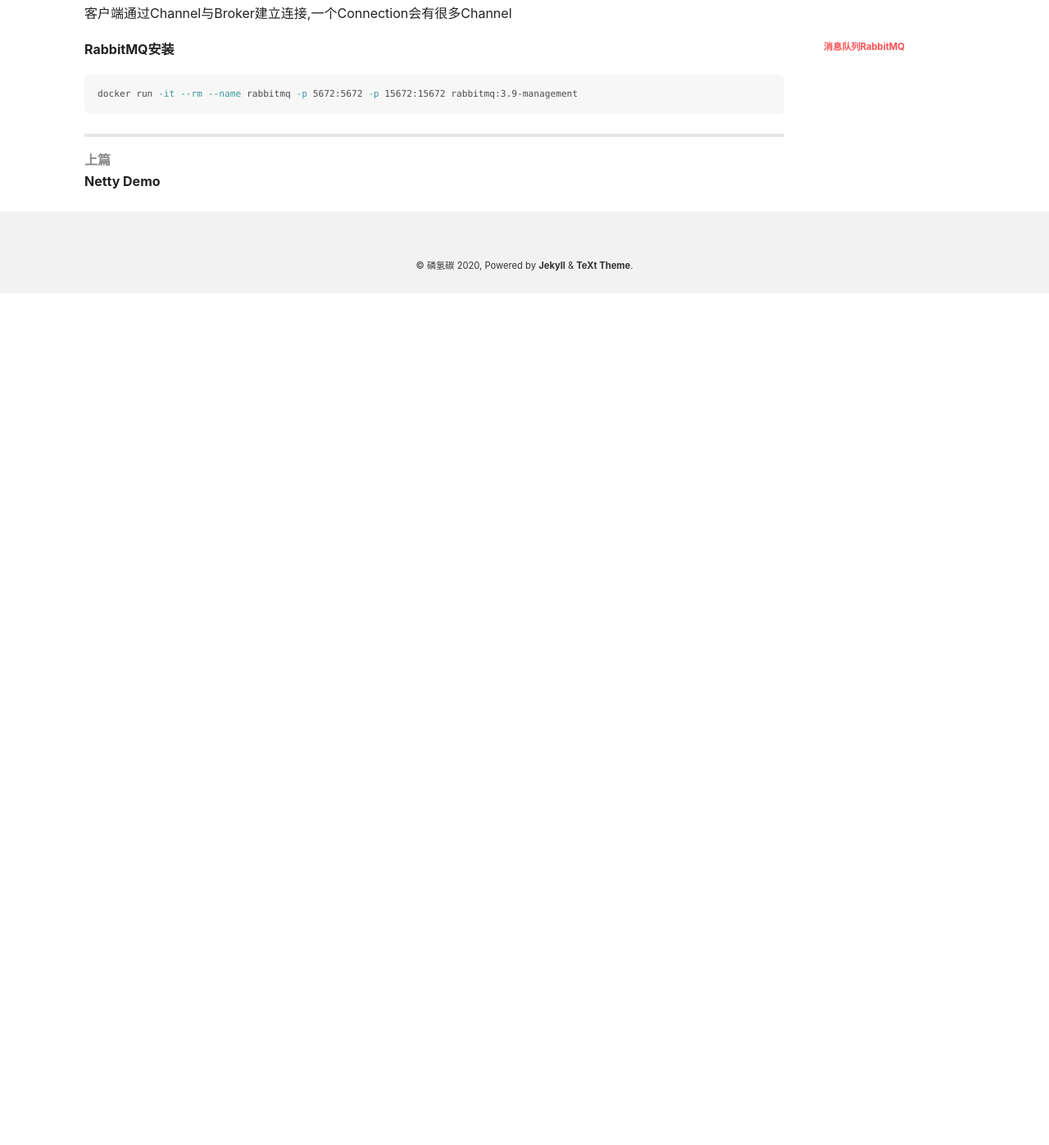
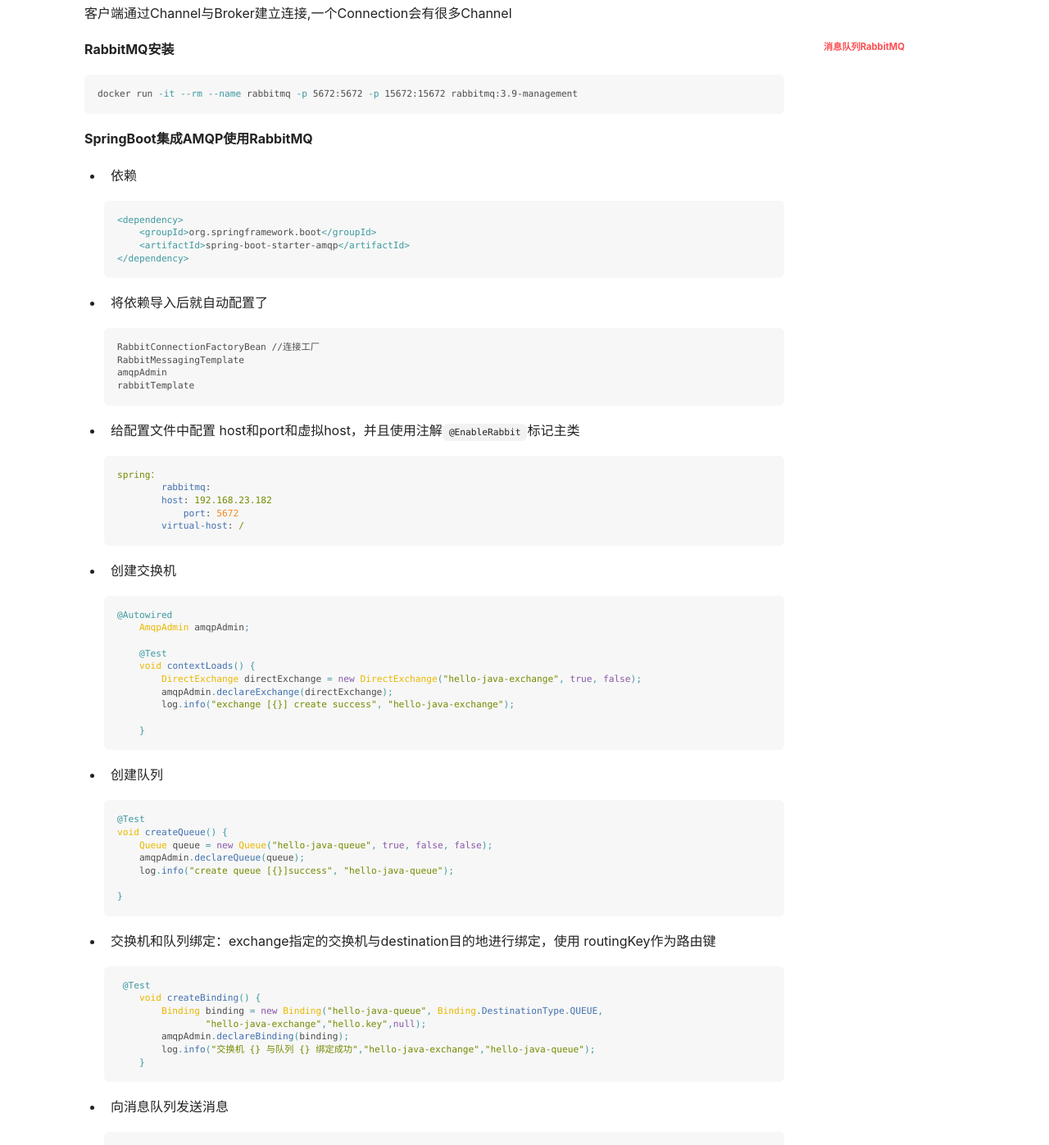
Before and after one commit to phcbest/phcbest.github.io, a Jekyll site: the page built from _posts/2021-07-29-RabbitMQ消息队列.md, in a window 1280 px wide and 1400 px high, scrolled down 1575 px. Shown: the top 1397 px of the window at 82% size. Built offline with Jekyll 4.4.1, drawn with Linux system fonts in a browser that asks for light colours; nearby versions of some CDN libraries; before the commit the page ends 1933 px from its top, so only the background shows below that.

Commit message:
2021-08-09 17:08:49

````diff
--- a/_posts/2021-07-29-RabbitMQ消息队列.md
+++ b/_posts/2021-07-29-RabbitMQ消息队列.md
@@ -48,3 +48,78 @@ graph TD;
 ```bash
 docker run -it --rm --name rabbitmq -p 5672:5672 -p 15672:15672 rabbitmq:3.9-management
 ```
+
+**SpringBoot集成AMQP使用RabbitMQ**
+
+- 依赖
+
+  ```xml
+  <dependency>
+      <groupId>org.springframework.boot</groupId>
+      <artifactId>spring-boot-starter-amqp</artifactId>
+  </dependency>
+  ```
+
+- 将依赖导入后就自动配置了
+
+  ```
+  RabbitConnectionFactoryBean //连接工厂
+  RabbitMessagingTemplate
+  amqpAdmin
+  rabbitTemplate
+  ```
+
+- 给配置文件中配置 host和port和虚拟host，并且使用注解`@EnableRabbit`标记主类
+
+  ```yaml
+  spring：
+  	rabbitmq:
+      	host: 192.168.23.182
+  	    port: 5672
+      	virtual-host: /
+  ```
+
+- 创建交换机
+
+  ```java
+  @Autowired
+      AmqpAdmin amqpAdmin;
+
+      @Test
+      void contextLoads() {
+          DirectExchange directExchange = new DirectExchange("hello-java-exchange", true, false);
+          amqpAdmin.declareExchange(directExchange);
+          log.info("exchange [{}] create success", "hello-java-exchange");
+
+      }
+  ```
+
+- 创建队列
+
+  ```java
+  @Test
+  void createQueue() {
+      Queue queue = new Queue("hello-java-queue", true, false, false);
+      amqpAdmin.declareQueue(queue);
+      log.info("create queue [{}]success", "hello-java-queue");
+
+  }
+  ```
+
+- 交换机和队列绑定：exchange指定的交换机与destination目的地进行绑定，使用 routingKey作为路由键
+
+  ```java
+   @Test
+      void createBinding() {
+          Binding binding = new Binding("hello-java-queue", Binding.DestinationType.QUEUE,
+                  "hello-java-exchange","hello.key",null);
+          amqpAdmin.declareBinding(binding);
+          log.info("交换机 {} 与队列 {} 绑定成功","hello-java-exchange","hello-java-queue");
+      }
+  ```
+
+- 向消息队列发送消息
+
+  ```
+
+  ```
````
